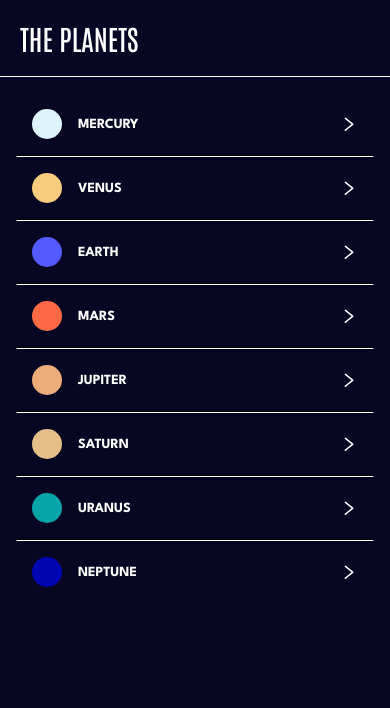
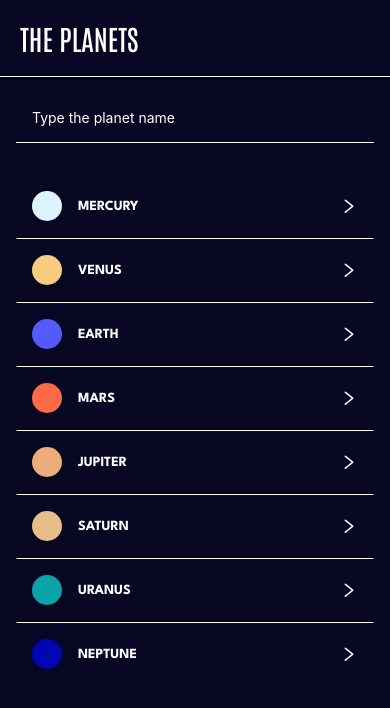
Before and after one commit to alamgir8/planet-react-native, a React Native app: screen /Home in a window 390 px wide. Shown: the top 708 px of the page. Built offline with nearby package versions, Linux system fonts and the light colour scheme.

Commit message:
feat(v-1): added search input

```diff
--- a/src/screens/home.js
+++ b/src/screens/home.js
@@ -1,4 +1,4 @@
-import { FlatList, StyleSheet, View } from "react-native";
+import { FlatList, StyleSheet, TextInput, View } from "react-native";
 import { SafeAreaView } from "react-native-safe-area-context";
 import React from "react";
 import PlanetHeader from "../components/common/planet_header";
@@ -14,6 +14,11 @@ const Home = ({ navigation }) => {
   return (
     <SafeAreaView style={styles.container}>
       <PlanetHeader />
+      <TextInput
+        placeholder="Type the planet name"
+        placeholderTextColor={colors.white}
+        style={styles.searchInput}
+      />
       <FlatList
         contentContainerStyle={styles.list}
         data={planet_list}
@@ -54,4 +59,11 @@ const styles = StyleSheet.create({
     borderBottomColor: colors.white,
     borderWidth: 0.5,
   },
+  searchInput: {
+    padding: spacing[4],
+    color: colors.white,
+    borderBottomColor: colors.white,
+    borderBottomWidth: 1,
+    margin: spacing[4],
+  },
 });
```
